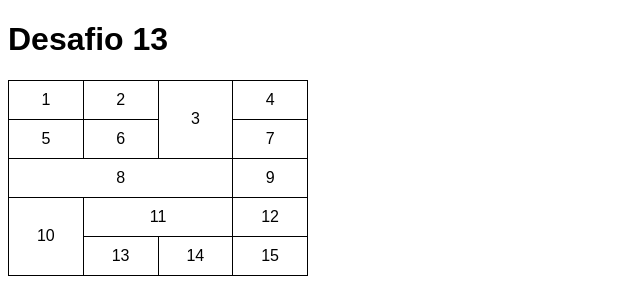
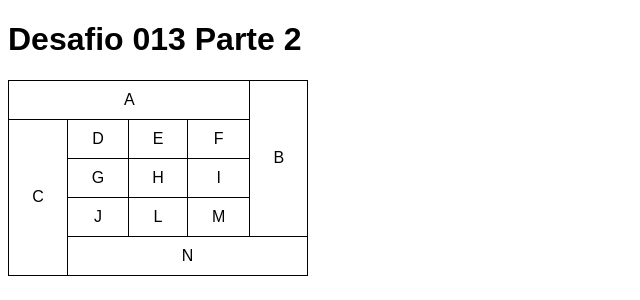
Before and after one commit to xxjobxx0404/html-css, a plain HTML site: page desafios/d013/desafio013-parte2.html in a window 1280 px wide. Shown: the whole page, without its empty margins (0-640 px from the left). Drawn offline with Linux system fonts and the light colour scheme.

Commit message:
AtualizarDesafio013

```diff
--- a/desafios/d013/desafio013.html
+++ b/desafios/d013/desafio013-parte2.html
@@ -3,7 +3,7 @@
 <head>
     <meta charset="UTF-8">
     <meta name="viewport" content="width=device-width, initial-scale=1.0">
-    <title>Document</title>
+    <title>Desafio 013 Parte 2</title>
     <style>
         body {
             font-family: Arial, Helvetica, sans-serif;
@@ -22,32 +22,30 @@
     </style>
 </head>
 <body>
-    <h1>Desafio 13</h1>
+    <h1>Desafio 013 Parte 2</h1>
     <table>
         <tr>
-            <td>1</td>
-            <td>2</td>
-            <td rowspan="2">3</td>
-            <td>4</td>
+            <td colspan="4">A</td>
+            <td rowspan="4">B</td>
         </tr>
         <tr>
-            <td>5</td>
-            <td>6</td>
-            <td>7</td>
+            <td rowspan="4">C</td>
+            <td>D</td>
+            <td>E</td>
+            <td>F</td>
         </tr>
         <tr>
-            <td colspan="3">8</td>
-            <td>9</td>
+            <td>G</td>
+            <td>H</td>
+            <td>I</td>
         </tr>
         <tr>
-            <td rowspan="2">10</td>
-            <td colspan="2">11</td>
-            <td>12</td>
+            <td>J</td>
+            <td>L</td>
+            <td>M</td>
+        </tr>
         <tr>
-            <td>13</td>
-            <td>14</td>
-            <td>15</td>
-        </tr>
+            <td colspan="4">N</td>
         </tr>
     </table>
 </body>
```
Also changed, not shown: desafios/d013/desafio013-parte1.html (added, +54 -0 lines).
